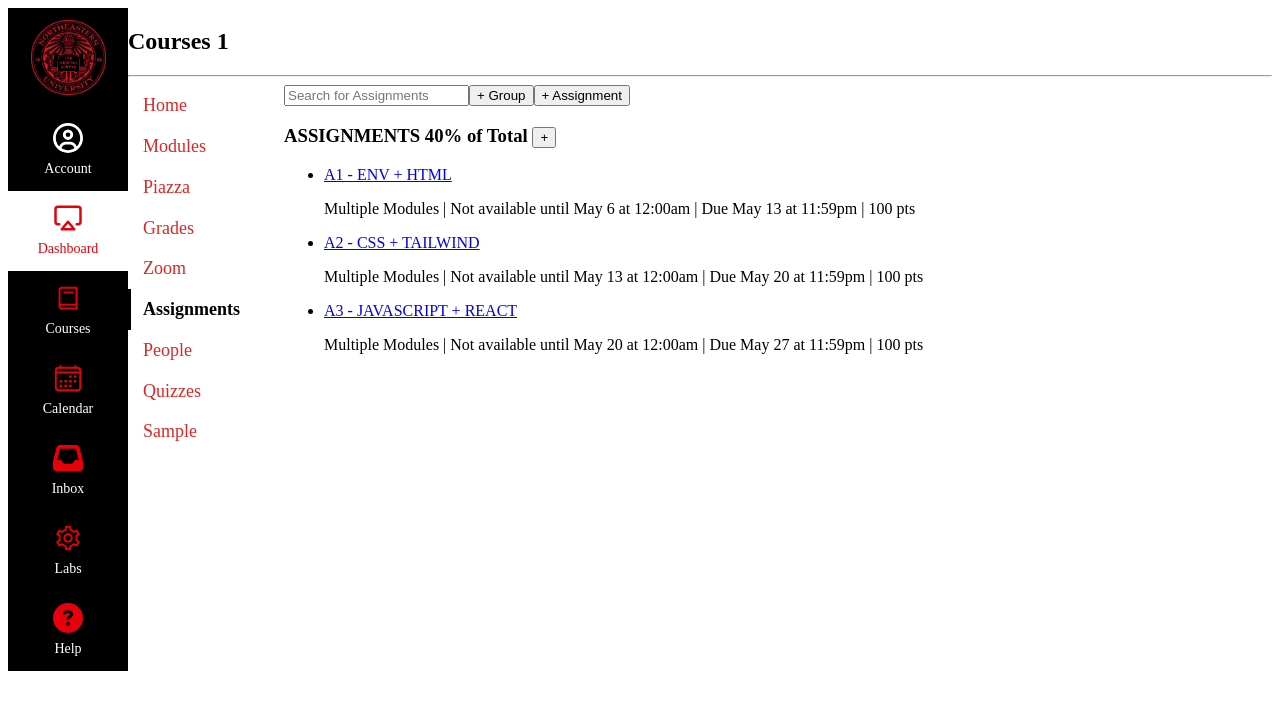
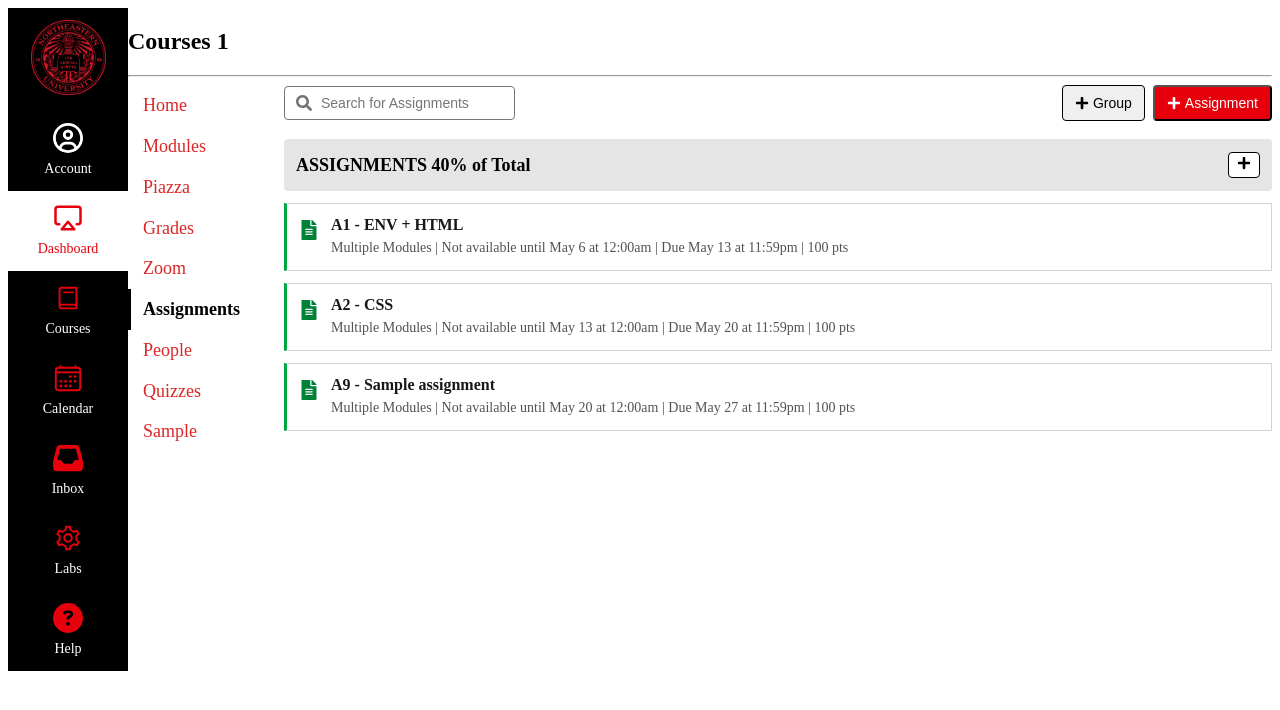
Before and after one commit to yevk55/webdev-client, a Next.js app: page /courses/1/assignments in a window 1280 px wide. Shown: the top 710 px of the page. Built offline with nearby package versions, Linux system fonts and the light colour scheme.

Commit message:
added assignments

```diff
--- a/app/(kambaz)/courses/[cid]/assignments/AssignmentItem.tsx
+++ b/app/(kambaz)/courses/[cid]/assignments/AssignmentItem.tsx
@@ -1,10 +1,8 @@
 import Link from "next/link";
+import { FaFileAlt } from "react-icons/fa";
 
 export default function AssignmentItem({
-  cid,
-  aid,
-  title,
-  details,
+  cid, aid, title, details,
 }: {
   cid: string;
   aid: string;
@@ -12,11 +10,17 @@
   details: string;
 }) {
   return (
-    <li className="wd-assignment-list-item">
-      {/* Link the title to /courses/${cid}/assignments/${aid}
-          (className wd-assignment-link), then show details underneath */}
-    <Link href={`/courses/${cid}/assignments/${aid}`}>{title}</Link>
-    <p>{details}</p>
+    <li className="wd-assignment-list-item mb-3 flex gap-3 border border-neutral-300 border-l-[3px] border-l-green-600 bg-white p-3">
+      <FaFileAlt className="mt-1 shrink-0 text-xl text-green-700" />
+      <div>
+        <Link
+          href={`/courses/${cid}/assignments/${aid}`}
+          className="wd-assignment-link font-semibold text-neutral-900 no-underline"
+        >
+          {title}
+        </Link>
+        <div className="mt-1 text-sm text-neutral-600">{details}</div>
+      </div>
     </li>
   );
 }
--- a/app/(kambaz)/courses/[cid]/assignments/page.tsx
+++ b/app/(kambaz)/courses/[cid]/assignments/page.tsx
@@ -1,3 +1,4 @@
+import { FaPlus, FaSearch } from "react-icons/fa";
 import AssignmentItem from "./AssignmentItem";
 
 export default async function Assignments({
@@ -8,48 +9,70 @@
   const { cid } = await params;
   return (
     <div id="wd-assignments">
-        {/* search input, + Group, + Assignment */}
+      <div className="mb-4 flex flex-wrap items-center justify-between gap-2">
+        <div className="relative">
+          <FaSearch className="pointer-events-none absolute top-1/2 left-3 -translate-y-1/2 text-neutral-500" />
           <input
-        type="search"
             placeholder="Search for Assignments"
             id="wd-search-assignment"
+            className="rounded border py-1.5 pr-3 pl-9 text-sm"
           />
-
-        <button id="wd-add-assignment-group" type="submit">
-            + Group
+        </div>
+        <div className="flex gap-2">
+          <button
+            id="wd-add-assignment-group"
+            type="button"
+            className="inline-flex items-center gap-1 rounded border px-3 py-1.5 text-sm"
+          >
+            <FaPlus /> Group
           </button>
-        <button id="wd-add-assignment" type="submit">
-            + Assignment
+          <button
+            id="wd-add-assignment"
+            type="button"
+            className="inline-flex items-center gap-1 rounded bg-red-600 px-3 py-1.5 text-sm font-medium text-white"
+          >
+            <FaPlus /> Assignment
           </button>
-
-      {/* h3 wd-assignments-title */}
+        </div>
+      </div>
       <h3
-        id="wd-assignments-title">ASSIGNMENTS 40% of Total <button type="submit">+</button>
+        id="wd-assignments-title"
+        className="mb-3 flex items-center justify-between rounded bg-neutral-200 p-3 text-lg"
+      >
+        <span>ASSIGNMENTS 40% of Total</span>
+        <button type="button" className="rounded border bg-white px-2 py-0.5 text-sm">
+          <FaPlus />
+        </button>
       </h3>
-      <ul id="wd-assignment-list">
+      <ul id="wd-assignment-list" className="m-0 list-none p-0">
         <AssignmentItem
           cid={cid}
-            aid={"123"}
+          aid="123"
           title="A1 - ENV + HTML"
-            details="Multiple Modules | Not available until May 6 at 12:00am |
-                    Due May 13 at 11:59pm | 100 pts"
+          details="Multiple Modules | Not available until May 6 at 12:00am | Due May 13 at 11:59pm | 100 pts"
         />
+        {/* ...remaining AssignmentItems... */}
+      </ul>
+
+      <ul id="wd-assignment-list" className="m-0 list-none p-0">
         <AssignmentItem
           cid={cid}
-            aid="234"
-            title="A2 - CSS + TAILWIND"
-            details="Multiple Modules | Not available until May 13 at 12:00am |
-                    Due May 20 at 11:59pm | 100 pts"
+          aid="123"
+          title="A2 - CSS"
+          details="Multiple Modules | Not available until May 13 at 12:00am | Due May 20 at 11:59pm | 100 pts"
         />
+        {/* ...remaining AssignmentItems... */}
+      </ul>
+
+      <ul id="wd-assignment-list" className="m-0 list-none p-0">
         <AssignmentItem
           cid={cid}
-            aid="456"
-            title="A3 - JAVASCRIPT + REACT"
-            details="Multiple Modules | Not available until May 20 at 12:00am |
-                    Due May 27 at 11:59pm | 100 pts"
+          aid="ai-a"
+          title="A9 - Sample assignment"
+          details="Multiple Modules | Not available until May 20 at 12:00am | Due May 27 at 11:59pm | 100 pts"
         />
-        {/* at least three AssignmentItems using cid */}
       </ul>
+
     </div>
   );
 }
```
Lines whose indentation alone changed are shown as unchanged.
